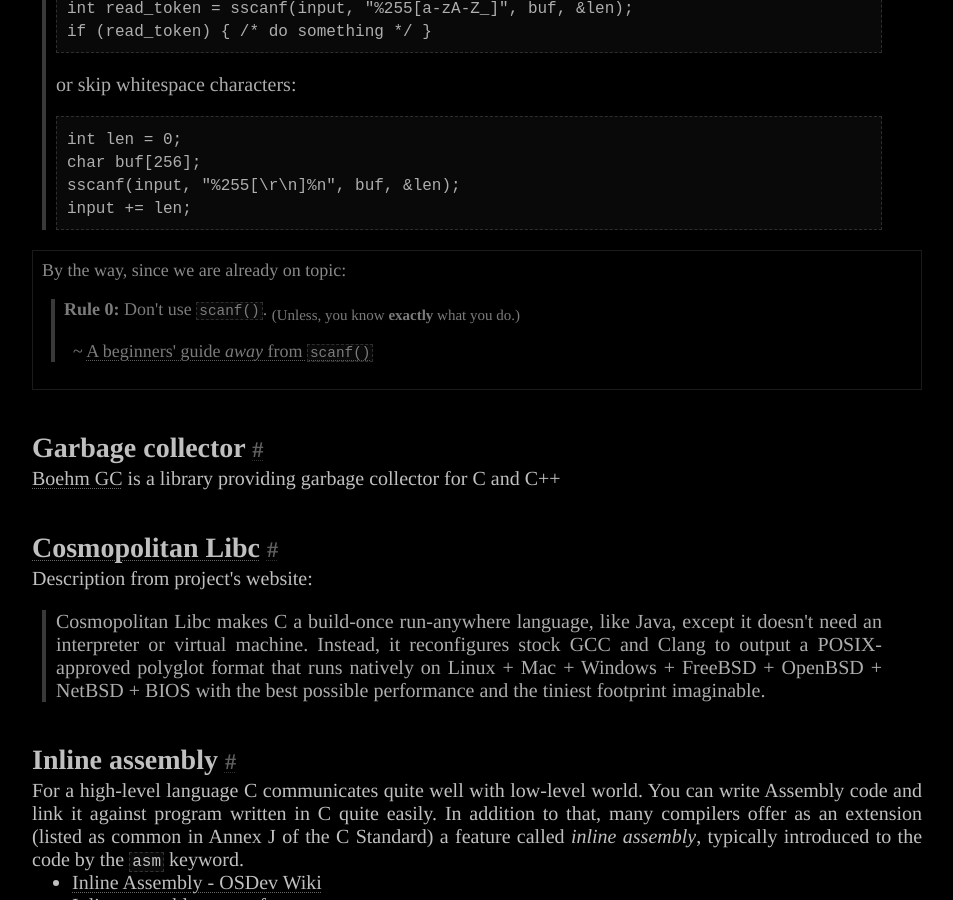
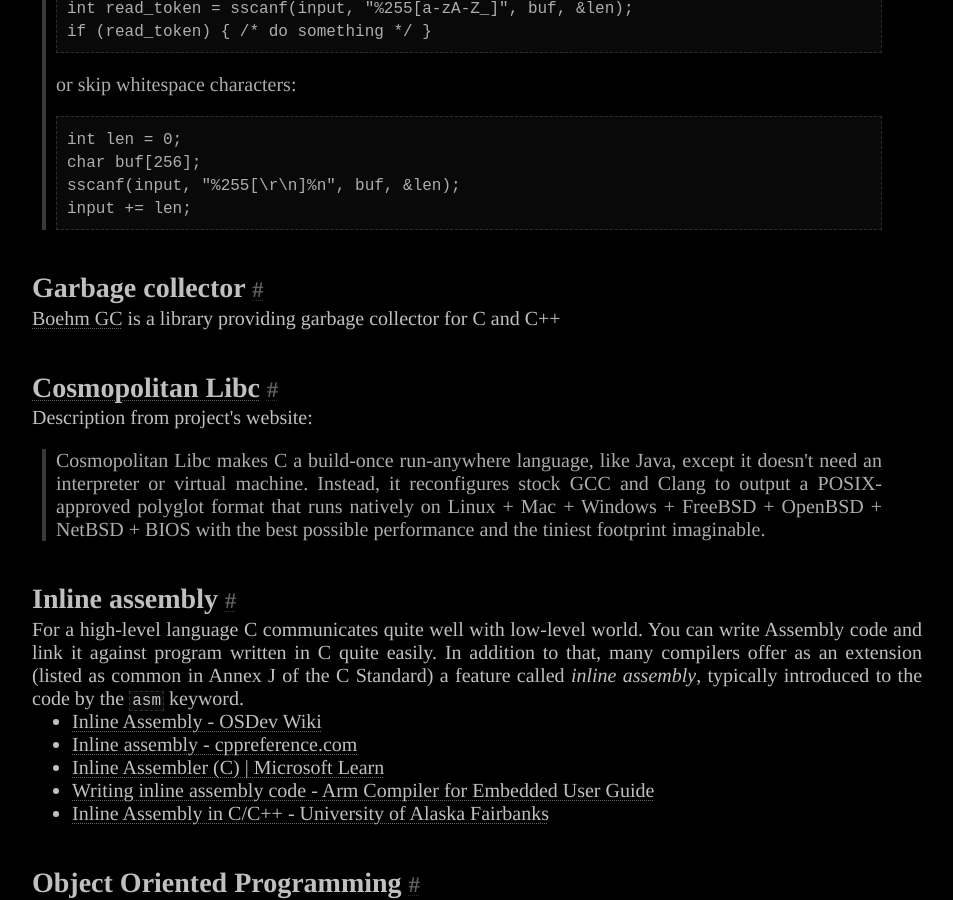
Before and after one commit to Jorenar/blog, a Jekyll site: the page built from _posts/2023-02-19-less-known-c.md, in a window 1280 px wide and 900 px high, scrolled down 17570 px. Shown: the whole window, without its empty margins (163-1116 px from the left). Built offline with Jekyll 4.4.1, drawn with Linux system fonts in a browser that asks for light colours.

Commit message:
deploy: 9921280a75d4ab5abf6cac95632e04cffb65fed2

````diff
--- a/_posts/2023-02-19-less-known-c.md
+++ b/_posts/2023-02-19-less-known-c.md
@@ -779,14 +779,6 @@ From [this comment](https://www.reddit.com/r/programming/comments/116iij3/few_le
 > input += len;
 > ```
 
-<aside markdown="1">
-By the way, since we are already on topic:
-
-> **Rule 0:** Don't use `scanf()`. <sub markdown="1">(Unless, you know **exactly** what you do.)</sub>
->
->  &nbsp; ~ [A beginners' guide _away_ from `scanf()`](https://www.sekrit.de/webdocs/c/beginners-guide-away-from-scanf.html)
-</aside>
-
 ## Garbage collector
 
 [Boehm GC](https://www.hboehm.info/gc/) is a library providing garbage collector for C and C++
````
